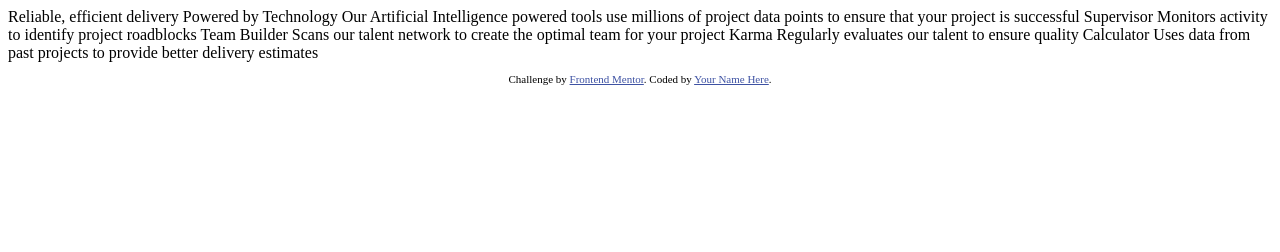
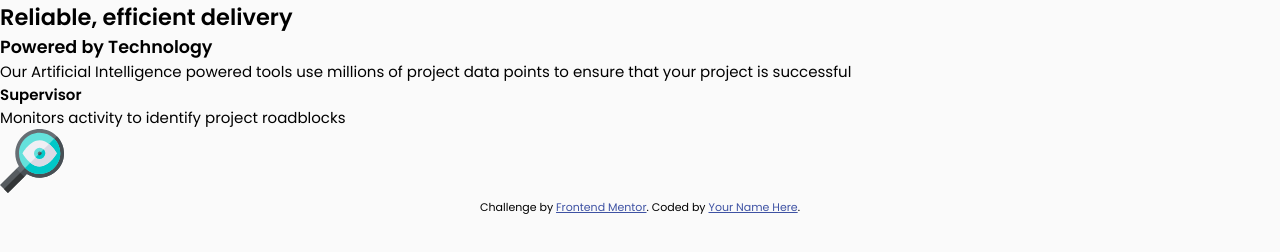
Before and after one commit to SuhodolecA/four-card-feature-section, a plain HTML site: page index.html in a window 1280 px wide. Drawn offline with Linux system fonts and the light colour scheme.

Commit message:
feat: add basic html and css  markup

```diff
--- /dev/null
+++ b/css/style.scss
@@ -0,0 +1,30 @@
+// === variables ===
+$red: hsl(0, 78%, 62%);
+$cyan: hsl(180, 62%, 55%);
+$orange: hsl(34, 97%, 64%);
+$blue: hsl(212, 86%, 64%);
+$very-dark-blue: hsl(234, 12%, 34%);
+$grayish-blue: hsl(229, 6%, 66%);
+$very-light-gray: hsl(0, 0%, 98%);
+// === / variables ===
+
+// === common styles ===
+:root {
+    box-sizing: border-box;
+    font-size: 10px;
+}
+
+*,
+::before,
+::after {
+    box-sizing: initial;
+    margin: 0;
+    padding: 0;
+}
+
+body {
+    font-family: 'Poppins', sans-serif;
+    font-size: 1.5rem;
+    background: hsl(0, 0%, 98%);
+}
+// === / common styles ===
--- a/index.html
+++ b/index.html
@@ -1,22 +1,94 @@
 <!DOCTYPE html>
 <html lang="en">
+
 <head>
   <meta charset="UTF-8">
-  <meta name="viewport" content="width=device-width, initial-scale=1.0"> <!-- displays site properly based on user's device -->
+  <meta name="viewport" content="width=device-width, initial-scale=1.0">
+  <!-- displays site properly based on user's device -->
 
   <link rel="icon" type="image/png" sizes="32x32" href="./images/favicon-32x32.png">
 
   <title>Frontend Mentor | Four card feature section</title>
+  <link rel="preconnect" href="https://fonts.gstatic.com">
+  <link href="https://fonts.googleapis.com/css2?family=Poppins:wght@200;400;600&display=swap" rel="stylesheet">
+  <link rel="stylesheet" href="css/style.css">
 
   <!-- Feel free to remove these styles or customise in your own stylesheet 👍 -->
   <style>
-    .attribution { font-size: 11px; text-align: center; }
-    .attribution a { color: hsl(228, 45%, 44%); }
+    .attribution {
+      font-size: 11px;
+      text-align: center;
+    }
+
+    .attribution a {
+      color: hsl(228, 45%, 44%);
+    }
   </style>
 </head>
+
 <body>
 
-  Reliable, efficient delivery
+  <div class="wrapper">
+    <div class="wrapper-container">
+      <div class="cards-section">
+        <header class="cards-section__header">
+          <h2 class="cards-section__header-title">
+            Reliable, efficient delivery
+          </h2>
+          <h3 class="cards-section__header-subtitle">
+            Powered by Technology
+          </h3>
+          <p class="cards-section__header-text">
+            Our Artificial Intelligence powered tools use millions of project data points
+            to ensure that your project is successful
+          </p>
+        </header>
+        <main class="cards-section__main">
+          <div class="cards-section__main-column">
+            <div class="cards-section__main-item">
+              <h4 class="cards-section__main-item__title"> Supervisor</h4>
+              <p class="cards-section__main-item__text">Monitors activity to identify project roadblocks</p>
+              <div class="cards-section__main-item__icon">
+                <svg xmlns="http://www.w3.org/2000/svg" width="64" height="64">
+                  <g fill="none">
+                    <path fill="#676E74"
+                      d="M56.842 7.158c-9.526-9.563-24.902-9.525-34.428 0-8.025 8.026-9.45 20.44-3.525 30.003l-2.513 2.55-1.356 6.144 4.214 4.214 5.093-2.408 2.512-2.55a24.254 24.254 0 0030.003-3.525c9.563-9.526 9.525-24.902 0-34.428z" />
+                    <path fill="#474F54"
+                      d="M24.327 47.661l2.512-2.55a24.254 24.254 0 0030.003-3.525c9.563-9.526 9.525-24.902 0-34.428l-40.26 40.26 2.652 2.651 5.093-2.408z" />
+                    <path fill="#64E1DC"
+                      d="M54.213 9.787a20.56 20.56 0 00-14.585-6.041C28.236 3.746 19 12.98 19 24.372a20.564 20.564 0 006.041 14.586 20.564 20.564 0 0014.586 6.04c11.392 0 20.626-9.234 20.626-20.626a20.56 20.56 0 00-6.041-14.585z" />
+                    <path fill="#00C8C8"
+                      d="M60.254 24.372a20.56 20.56 0 00-6.041-14.585l-29.17 29.17A20.564 20.564 0 0039.627 45c11.392 0 20.626-9.235 20.626-20.627z" />
+                    <path fill="#EFEFF4"
+                      d="M56.239 23.41c-.184-.307-2.98-4.914-7.281-8.368-2.63-2.113-5.822-3.796-9.33-3.796-9.242 0-16.314 11.669-16.61 12.165l-.576.961.575.961c.184.309 2.98 4.916 7.28 8.37 2.631 2.112 5.823 3.795 9.33 3.795 9.243 0 16.315-11.668 16.612-12.165l.574-.96-.574-.962z" />
+                    <path fill="#DADAE5"
+                      d="M56.239 25.333l.574-.96-.574-.962c-.184-.308-2.98-4.915-7.281-8.369l-18.66 18.66c2.63 2.113 5.822 3.796 9.33 3.796 9.242 0 16.314-11.668 16.61-12.165z" />
+                    <path fill="#64E1DC"
+                      d="M43.604 20.396a5.607 5.607 0 00-3.976-1.65 5.632 5.632 0 00-5.626 5.626c0 1.551.631 2.958 1.65 3.976a5.609 5.609 0 003.976 1.65 5.632 5.632 0 005.625-5.626c0-1.55-.63-2.957-1.649-3.976z" />
+                    <path fill="#00C8C8"
+                      d="M45.253 24.372c0-1.55-.63-2.957-1.649-3.976l-7.952 7.952a5.608 5.608 0 003.976 1.65 5.632 5.632 0 005.625-5.626z" />
+                    <path fill="#676E74" d="M40.954 23.046a1.876 1.876 0 10-1.326 3.2 1.876 1.876 0 001.326-3.2z" />
+                    <path fill="#474F54"
+                      d="M41.503 24.372c0-.517-.21-.986-.55-1.326l-2.65 2.652a1.876 1.876 0 003.2-1.326z" />
+                    <path fill="#575C60" d="M20.333 43.667l-3.957-3.957L0 56.049l3.975 3.976L7.951 64l16.376-16.339z" />
+                    <path fill="#333637" d="M24.327 47.661l-3.994-3.994L3.975 60.025 7.951 64z" />
+                  </g>
+                </svg>
+              </div>
+            </div>
+          </div>
+        </main>
+        <footer class="cards-section__footer">
+          <p class="attribution">
+            Challenge by <a href="https://www.frontendmentor.io?ref=challenge" target="_blank">Frontend Mentor</a>.
+            Coded by <a href="#">Your Name Here</a>.
+          </p>
+        </footer>
+      </div>
+    </div>
+  </div>
+
+  <!-- Reliable, efficient delivery
   Powered by Technology
 
   Our Artificial Intelligence powered tools use millions of project data points
@@ -32,14 +104,7 @@
   Regularly evaluates our talent to ensure quality
 
   Calculator
-  Uses data from past projects to provide better delivery estimates
+  Uses data from past projects to provide better delivery estimates -->
+</body>
 
-
-  <footer>
-    <p class="attribution">
-      Challenge by <a href="https://www.frontendmentor.io?ref=challenge" target="_blank">Frontend Mentor</a>.
-      Coded by <a href="#">Your Name Here</a>.
-    </p>
-  </footer>
-</body>
 </html>
```
Also changed, not shown: css/style.css (added), 1 other file.
